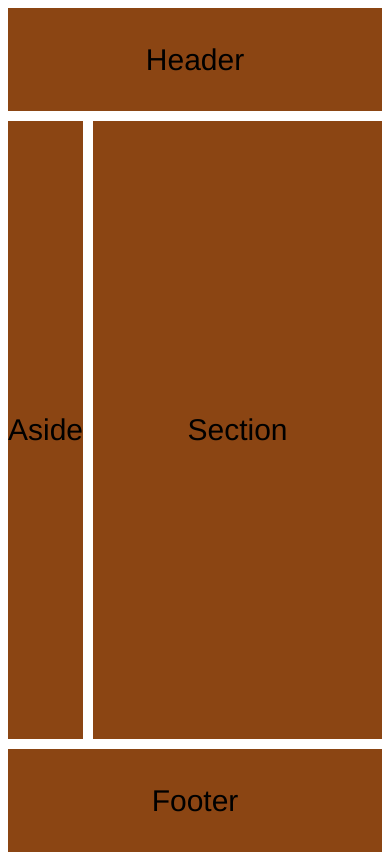
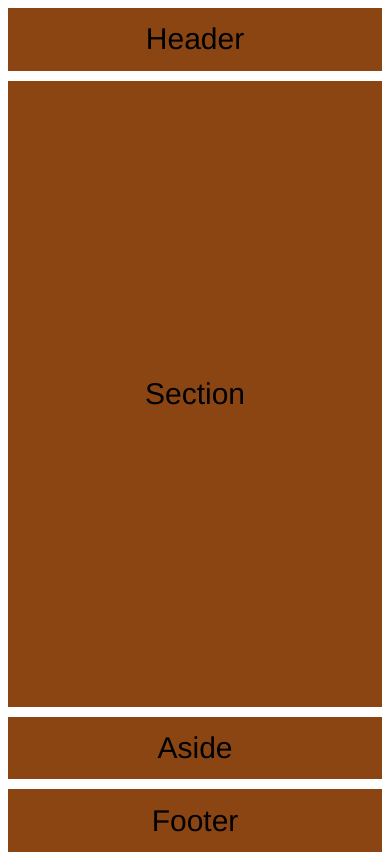
Before and after one commit to jmejia1221/grid-template-areas, a plain HTML site: page index.html in a window 390 px wide. Drawn offline with Linux system fonts and the light colour scheme.

Commit message:
Added media queries to grid-template-areas

```diff
--- a/css/main.css
+++ b/css/main.css
@@ -3,11 +3,21 @@
     grid-gap: 10px;
     height: 100vh;
     grid-template-areas:
-        "header header"
-        "aside section"
-        "footer footer";
-    grid-template-rows: 1fr 6fr 1fr; /*Added rows: 1fr = header; 6fr = aside and section; 1fr = footer */
-    grid-template-columns: 1fr 6fr; /*Added columns: 1fr = aside; 6fr = section*/
+        "header"
+        "section"
+        "aside"
+        "footer";
+    grid-template-rows: 1fr 10fr 1fr 1fr;
+}
+@media screen and (min-width: 500px) {
+    .container {
+        grid-template-areas:
+            "header header"
+            "aside section"
+            "footer footer";
+        grid-template-rows: 1fr 6fr 1fr; /*Added rows: 1fr = header; 6fr = aside and section; 1fr = footer */
+        grid-template-columns: 1fr 6fr; /*Added columns: 1fr = aside; 6fr = section*/
+    }
 }
 .container > * {
     background-color: saddlebrown;
--- a/index.html
+++ b/index.html
@@ -7,7 +7,7 @@
 </head>
 <body>
     <div class="container">
-        <header>Header</header>
+        <header class="error">Header</header>
         <aside>Aside</aside>
         <section>Section</section>
         <footer>Footer</footer>
```
